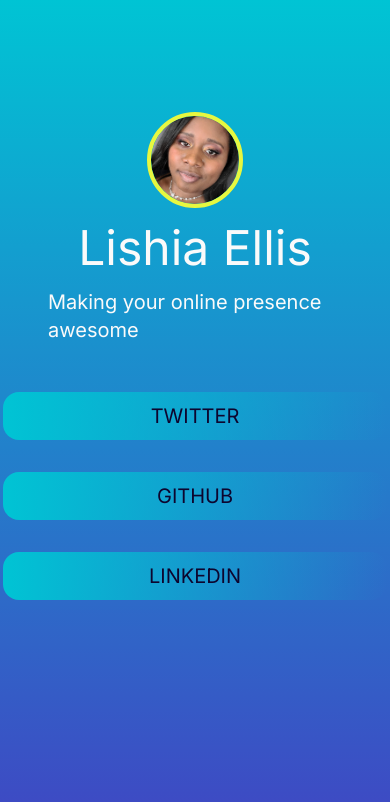
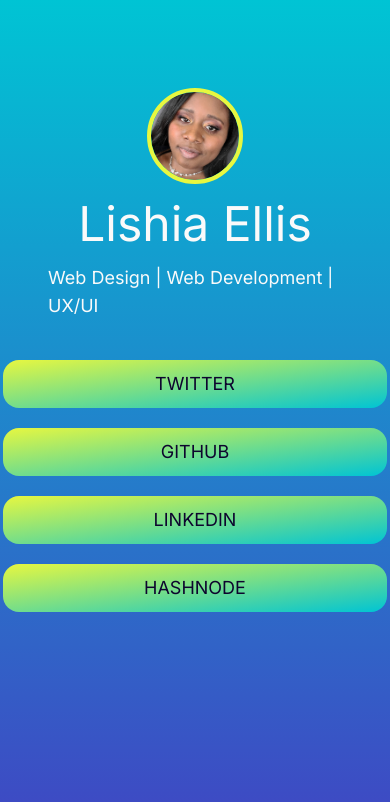
Before and after one commit to lellis09/dsf-linktree, a Next.js app: page / in a window 390 px wide. Shown: the top 802 px of the page. Built offline with nearby package versions, Linux system fonts and the light colour scheme.

Commit message:
made changes to responsiveness

```diff
--- a/app/page.js
+++ b/app/page.js
@@ -7,7 +7,7 @@
     <main className="flex h-screen flex-col items-center bg-gradient-to-b from-myTeal to bg-myindigo2  px-12">
       {/* <div className='bg-lightgreen h-40 w-full'>
       </div> */}
-      <section className='flex flex-col  items-center mt-16 pt-12 w-full max-w-[42rem] lg:w-1/2'>
+      <section className='flex flex-col  items-center mt-10 lg:mt-16 pt-12 w-full max-w-[42rem] lg:w-1/2'>
         <div className='rounded-full bg-teal-500 w-24 h-24 lg:w-48 lg:h-48 border-4 border-lightgreen overflow-hidden relative'>
           <Image
             src={profilePic}
@@ -20,16 +20,16 @@
           />
         </div>
           <h1 className='text-mywhite mt-4 text-5xl'>Lishia Ellis</h1>
-          <p className='text-mywhite text-xl mt-4 mb-12'>Making your online presence awesome</p>
-          <div className='flex flex-col gap-8'>
+          <p className='text-mywhite text-lg mt-4 mb-10'>Web Design | Web Development | UX/UI</p>
+          <div className='flex flex-col gap-5'>
             <a href='https://twitter.com/TealTernary'target='_blank' rel='noreferrer'>
-            <button className='rounded-2xl bg-gradient-to-r from lightgreen to-myTeal w-[24rem] lg:w-[42rem] h-12 flex justify-center items-center hover:bg-lightgreen'type='button' >
-              <p className='text-navy text-xl uppercase'>Twitter</p>
+            <button className='text-navy text-lg uppercase rounded-2xl transition-all duration-500 bg-gradient-to-br to-hotpink via-myTeal from-lightgreen bg-size-200 bg-pos-0 w-[24rem] lg:w-[42rem] h-12 flex justify-center items-center hover:bg-pos-100 hover:text-white'type='button' >
+              Twitter
               </button>
            </a>
            <a href='https://github.com/lellis09'target='_blank' rel='noreferrer'>
-            <button className='rounded-2xl bg-gradient-to-r from lightgreen to-myTeal w-[24rem] lg:w-[42rem] h-12 flex justify-center items-center hover:bg-lightgreen'type='button' >
-              <p className='text-navy text-xl uppercase'>Github</p>
+            <button className='text-navy text-lg uppercase rounded-2xl transition-all duration-500 bg-gradient-to-br to-hotpink via-myTeal from-lightgreen bg-size-200 bg-pos-0 w-[24rem] lg:w-[42rem] h-12 flex justify-center items-center hover:bg-pos-100 hover:text-white'type='button' >
+              Github
               </button>
            </a>
            {/* <a href='https://twitter.com/TealTernary'target='_blank' rel='noreferrer'>
@@ -38,8 +38,13 @@
               </button>
            </a> */}
           <a href='https://www.linkedin.com/in/lishia-ellis/'target='_blank' rel='noreferrer'>
-            <button className='rounded-2xl bg-gradient-to-r from lightgreen to-myTeal w-[24rem] lg:w-[42rem] h-12 flex justify-center items-center hover:bg-lightgreen'type='button' >
-              <p className='text-navy text-xl uppercase'>Linkedin</p>
+            <button className='text-navy text-lg uppercase rounded-2xl transition-all duration-500 bg-gradient-to-br to-hotpink via-myTeal from-lightgreen bg-size-200 bg-pos-0 w-[24rem] lg:w-[42rem] h-12 flex justify-center items-center hover:bg-pos-100 hover:text-white'type='button' >
+              Linkedin
+              </button>
+           </a>
+           <a href='https://hashnode.com/@tealternary'target='_blank' rel='noreferrer'>
+            <button className='text-navy text-lg uppercase rounded-2xl transition-all duration-500 bg-gradient-to-br to-hotpink via-myTeal from-lightgreen bg-size-200 bg-pos-0 w-[24rem] lg:w-[42rem] h-12 flex justify-center items-center hover:bg-pos-100 hover:text-white'type='button' >
+              Hashnode
               </button>
            </a>
           </div>
--- a/tailwind.config.js
+++ b/tailwind.config.js
@@ -6,6 +6,13 @@
     './app/**/*.{js,ts,jsx,tsx,mdx}',
   ],
   theme: {
+    backgroundSize: {
+      'size-200': '200% 200%',
+    },
+  backgroundPosition: {
+    'pos-0': '0% 0%',
+    'pos-100': '100% 100%',
+    },
     extend: {
       colors: {
         myTeal: '#00C4D4',
```
